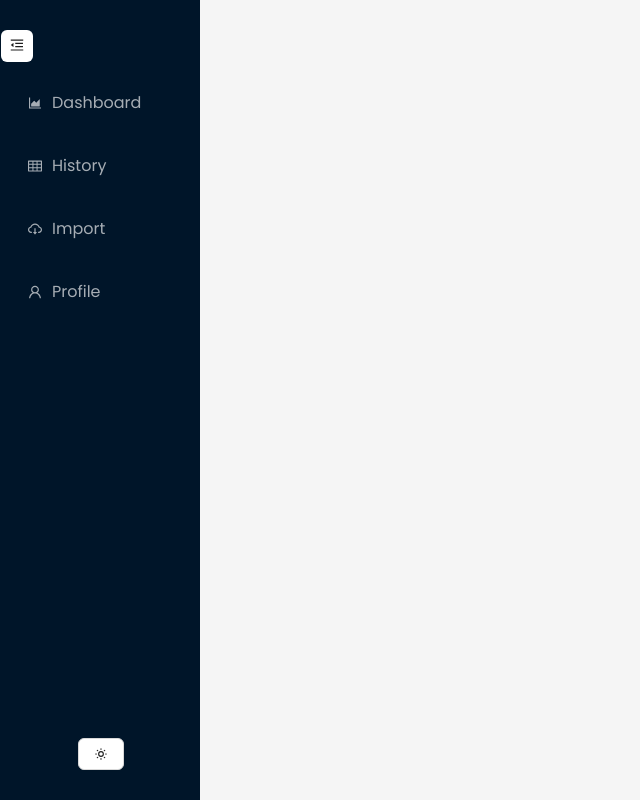
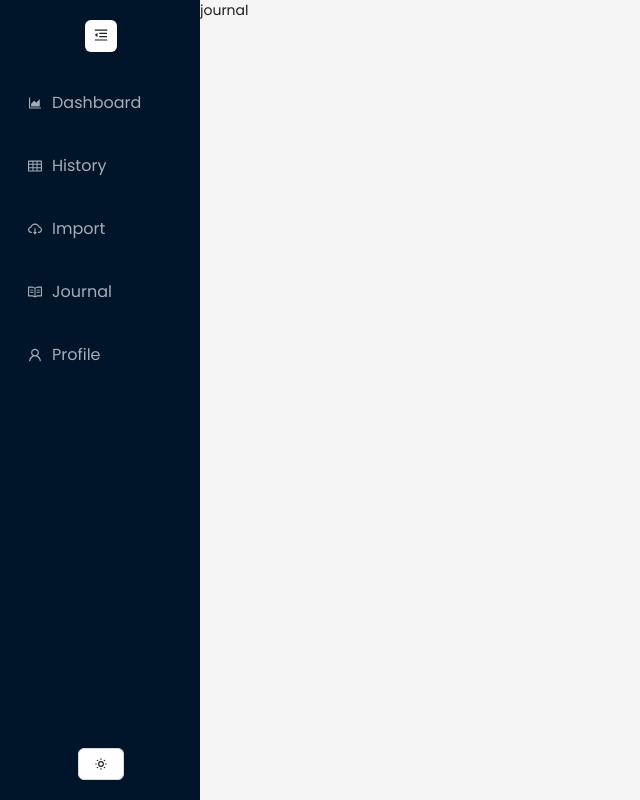
Before and after one commit to likemcode/TradTracker-client, a React (Vite) app: page /Journal in a window 1280 px wide. Shown: the whole page, without its empty margins (0-640 px from the left). Built offline with nearby package versions, Linux system fonts and the light colour scheme.

Commit message:
added journal component and fixed sidebar toggle button style

```diff
--- a/src/App.jsx
+++ b/src/App.jsx
@@ -2,7 +2,7 @@ import React, { useState } from 'react'
 import { BrowserRouter as Router, Routes, Route, Link } from 'react-router-dom';
 import {MenuFoldOutlined, MenuUnfoldOutlined } from '@ant-design/icons';
 import {Collapse, Layout, Button, theme} from 'antd'
-import {Navbar,Dashboard,History,Profile} from './components'
+import {Navbar,Dashboard,History,Profile, Journal} from './components'
 import ToggleThemeButton from './components/ToggleThemeButton';
 
 const {Header, Sider, Content}= Layout;
@@ -21,7 +21,9 @@ const App = () => {
     <Router>
     <Layout>
         <Sider collapsed={collapsed} collapsible trigger={null} theme={darkTheme? 'dark' : 'light'} className='sidebar' >
-          <Button type='text' className='toggle' onClick={()=>setCollapsed(!collapsed)} icon={collapsed ? <MenuUnfoldOutlined/>: <MenuFoldOutlined/> } style={{padding:0, background: colorBgContainer}}/>
+          <div className='toggle'>
+            <Button type='text'  onClick={()=>setCollapsed(!collapsed)} icon={collapsed ? <MenuUnfoldOutlined/>: <MenuFoldOutlined/> } style={{ background: colorBgContainer}}/>
+          </div>
           <Navbar darkTheme={darkTheme}/>
           <ToggleThemeButton darkTheme={darkTheme} toggleTheme={toggleTheme}/>
         </Sider>
@@ -33,6 +35,7 @@ const App = () => {
                 <Routes>
                     <Route exact path='/' element={<Dashboard/>} />
                     <Route exact path='/History' element={<History/>} />
+                    <Route exact path='/Journal' element={<Journal/>} />
                     <Route exact path='/Profile' element={<Profile/>} />
                 </Routes>
           </div>
--- /dev/null
+++ b/src/components/Journal.jsx
@@ -0,0 +1,11 @@
+import React from 'react'
+
+const Journal = () => {
+  return (
+    <div>
+      journal
+    </div>
+  )
+}
+
+export default Journal
--- a/src/components/Navbar.jsx
+++ b/src/components/Navbar.jsx
@@ -1,7 +1,7 @@
 import React,  { useState } from 'react';
 import {Menu} from 'antd';
 import{Link} from 'react-router-dom';
-import {CloudDownloadOutlined, TableOutlined,AreaChartOutlined,UserOutlined} from '@ant-design/icons';
+import {CloudDownloadOutlined, TableOutlined,AreaChartOutlined,UserOutlined, ReadOutlined} from '@ant-design/icons';
 import  ImportComponent  from './Import';
 
 const Navbar = ({darkTheme}) => {
@@ -28,11 +28,14 @@ const Navbar = ({darkTheme}) => {
             <Menu.Item key="Import" icon={<CloudDownloadOutlined />} onClick={handleOpenImportModal}>
               Import
           </Menu.Item>
+          <Menu.Item key='Journal' icon={<ReadOutlined />}>
+              <Link to="/Journal">Journal</Link>
+            </Menu.Item>
             <Menu.Item key='Profile' icon={<UserOutlined />}>
               <Link to="/Profile">Profile</Link>
             </Menu.Item>
+        </Menu>
 
-        </Menu>
         <ImportComponent visible={isImportModalVisible} onClose={handleCloseImportModal} />
 
         </>
--- a/src/components/index.js
+++ b/src/components/index.js
@@ -1,5 +1,6 @@
 export {default as Navbar} from './Navbar'
 export {default as Dashboard} from './Dashboard'
 export {default as History} from './History'
+export {default as Journal} from './Journal'
 export {default as Import} from './Import'
 export {default as Profile} from './Profile'
--- a/src/index.css
+++ b/src/index.css
@@ -26,7 +26,7 @@
 
 .toggle-theme-btn{
   position: relative;
-  bottom: 30px;
+  bottom: 20px;
   left:1px;
   display: flex;
   align-items: center;
@@ -35,11 +35,13 @@
 }
 
 .toggle{
+  position: relative;
+  top: 20px;
+  left:1px;
   display: flex;
   align-items: center;
   justify-content: center;
-  top: 30px;
-  left:1px;
+  font-size:1rem;
 }
 
 .metrics-row{
```
